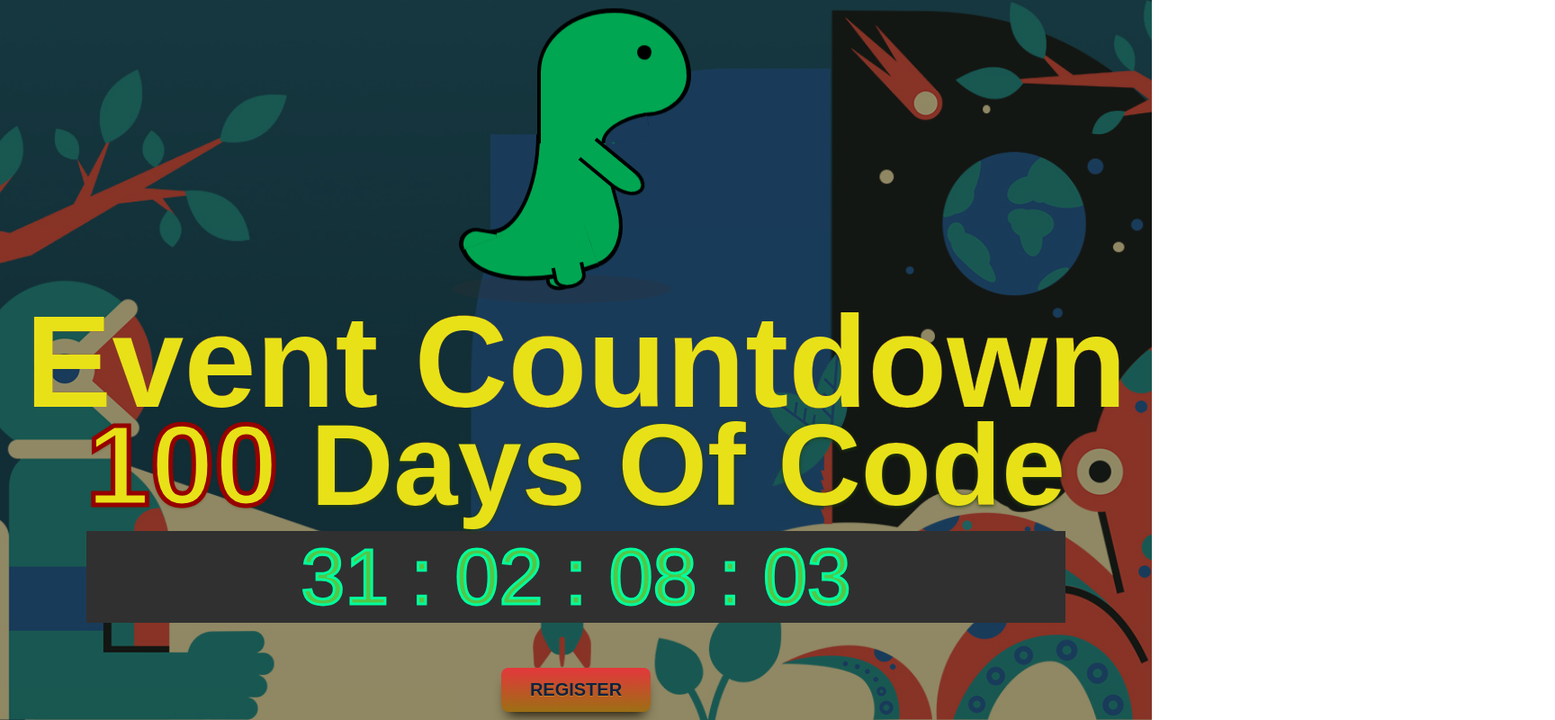
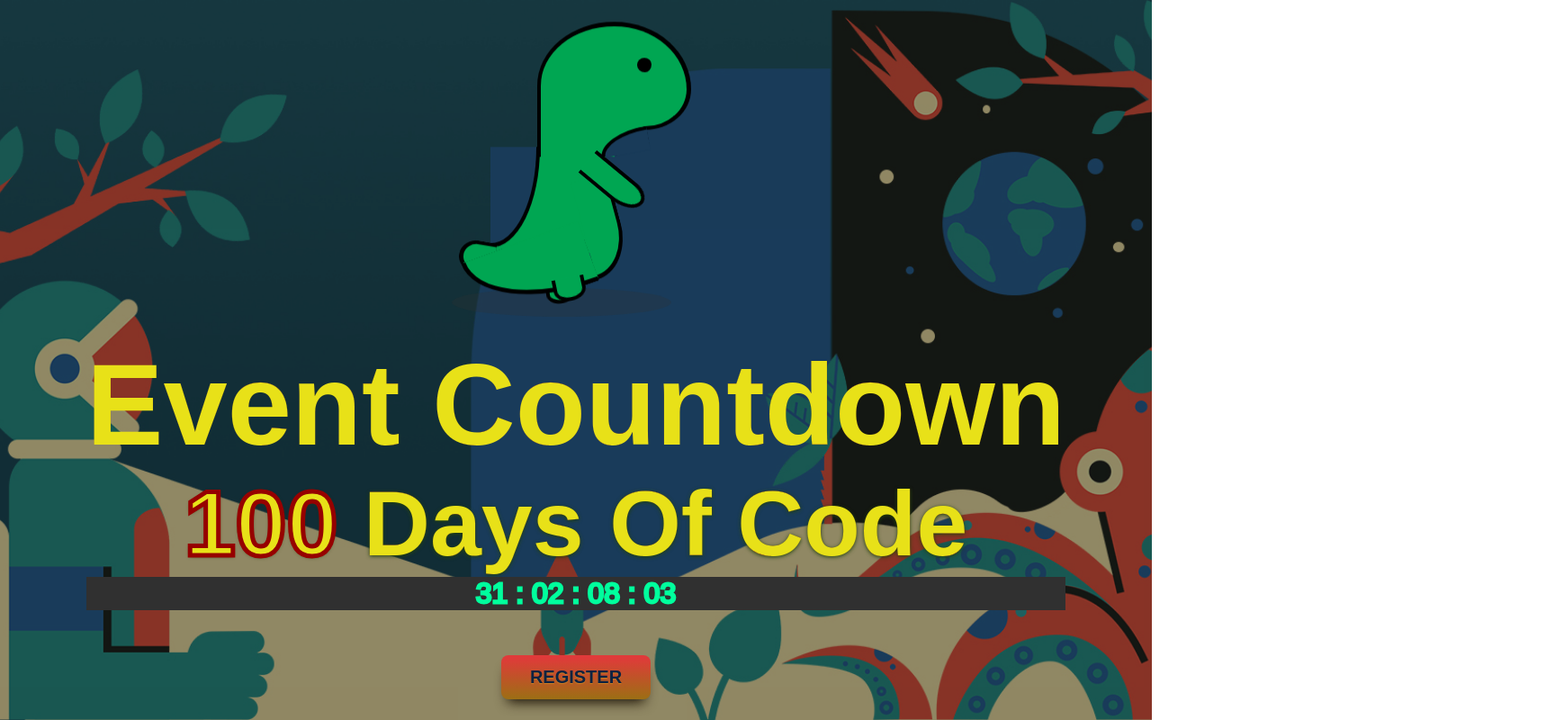
Before and after one commit to SurPathHub/events, a plain HTML site: page index.html in a window 1280 px wide. Shown: the whole page at 90% size, 1728 px wide, since content can reach past the window. Drawn offline with Linux system fonts and the light colour scheme; a web font is replaced by a local one.

Commit message:
[Fixed] responsiveness of page
# instead of using fixed `px` at different resolutions

- Using `vw` so text resizes according to device width
- Using `rem` so text wraps according to device width

```diff
--- a/main.css
+++ b/main.css
@@ -46,7 +46,7 @@
   z-index: 1;
 }
 header .content h1 {
-  transform: scale(2);
+  /* transform: scale(2); */ /* the bug */
   -webkit-text-stroke: 0.1px rgb(128, 43, 40);
   -webkit-text-fill-color: rgb(232, 225, 24);
   -webkit-animation: fill 0.5s infinite alternate;
@@ -58,37 +58,21 @@
   to { -webkit-text-fill-color: rgb(144, 130, 112); }
 }
 header .content h1 {
+
+  font-size: 10vw;
   font-family: 'Jurassic Park', sans-serif;
 }
-@media screen and (min-width: 480px) {
-  header .content h1 {
-    font-size: 36px;
-  }
-}
-@media screen and (min-width: 768px) {
-  header .content h1 {
-    font-size: 42px;
-  }
-}
-@media screen and (min-width: 1024px) {
-  header .content h1 {
-    font-size: 56px;
-  }
-}
-@media screen and (min-width: 1280px) {
-  header .content h1 {
-    font-size: 72px;
-  }
-}
+
 header .content h2 {
   color: rgb(255, 247, 0);
-	font-size: 47px;
+	font-size: 8vw;
 	-webkit-text-stroke: 5px #960000;
 	text-shadow: 0px 1px 4px #23430C;
 
   -webkit-animation: fill 0.5s infinite alternate;
 
 }
+
 header .content h2 span {
   font-family: 'Jurassic Park', sans-serif;
   -webkit-text-stroke: 0.1px rgb(128, 43, 40);
@@ -98,54 +82,16 @@
   margin: 30px 0px;
   -webkit-animation: fill 0.5s infinite alternate;
 }
-@media screen and (min-width: 480px) {
-  header .content h2 {
-    font-size: 56px;
-  }
-}
-@media screen and (min-width: 768px) {
-  header .content h2 {
-    font-size: 72px;
-  }
-}
-@media screen and (min-width: 1024px) {
-  header .content h2 {
-    font-size: 96px;
-  }
-}
-@media screen and (min-width: 1280px) {
-  header .content h2 {
-    font-size: 128px;
-  }
-}
+
 header .content .countdown {
   background-color:  #303030;
   color: rgb(223, 255, 81);
   -webkit-text-stroke: 3px rgb(0, 255, 157);
   -webkit-text-fill-color: rgba(96, 255, 81, 0.734);
-  font-size: 36px;
+  font-size: 2rem;
   font-weight: 400;
 }
-@media screen and (min-width: 480px) {
-  header .content .countdown {
-    font-size: 42px;
-  }
-}
-@media screen and (min-width: 768px) {
-  header .content .countdown {
-    font-size: 56px;
-  }
-}
-@media screen and (min-width: 1024px) {
-  header .content .countdown {
-    font-size: 72px;
-  }
-}
-@media screen and (min-width: 1280px) {
-  header .content .countdown {
-    font-size: 88px;
-  }
-}
+
 @media only screen and (max-width: 767px) {
   header {
 
```
Also changed, not shown: index.html (+1 -1 lines).
